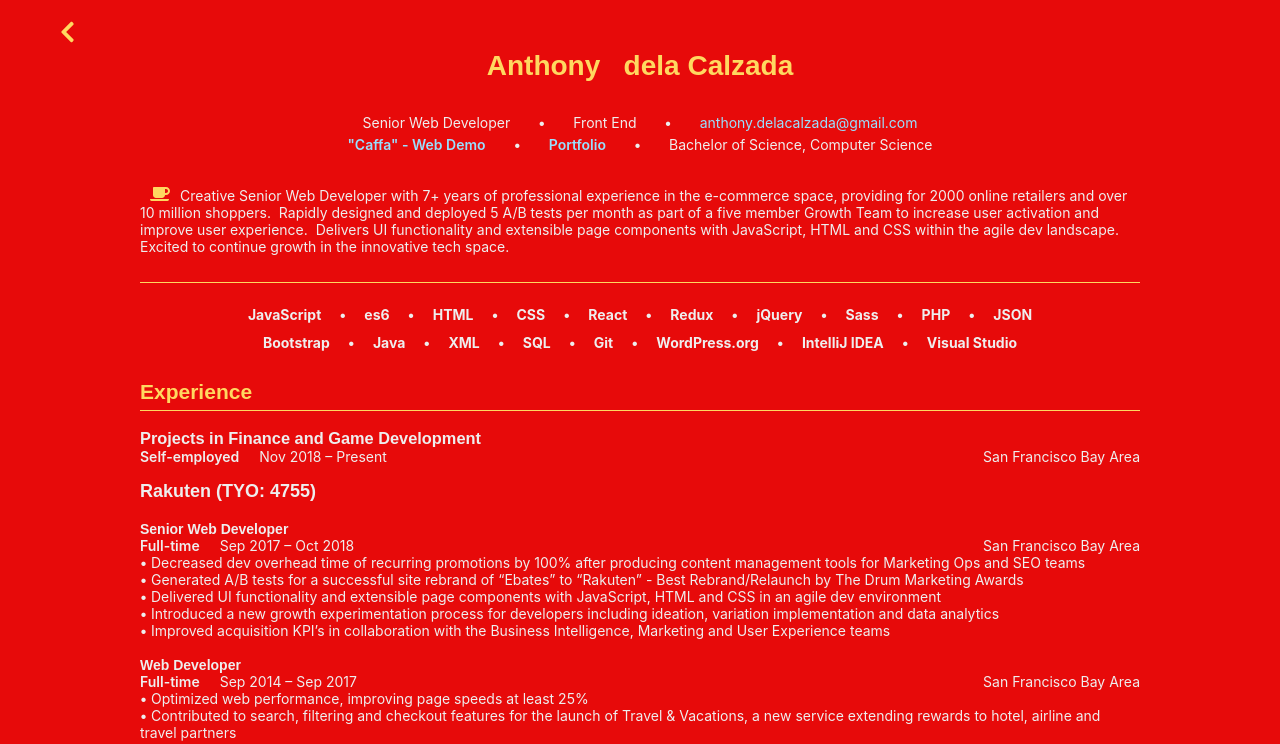
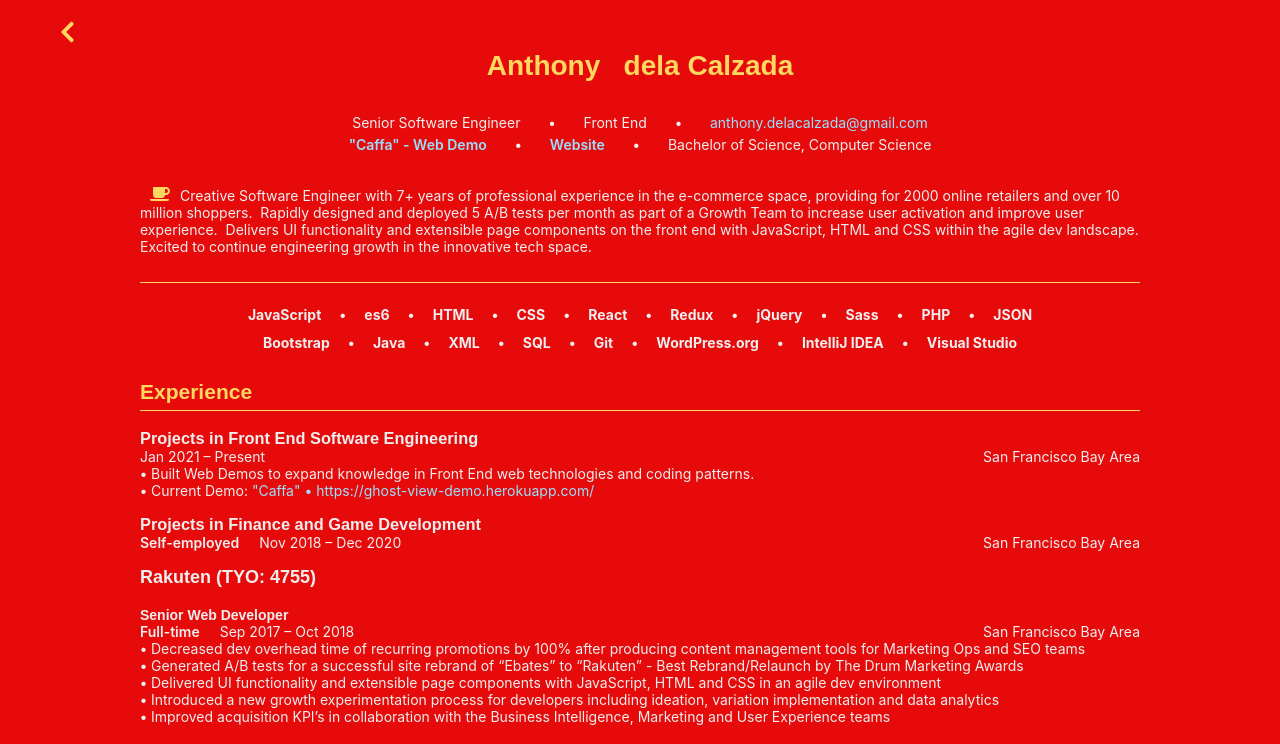
Before and after one commit to anthdclz/anthonymcmlxi, a React (Create React App) app: page /resume in a window 1280 px wide. Shown: the top 744 px of the page. Built offline with nearby package versions, Linux system fonts and the light colour scheme; what webfontloader would draw is missing.

Commit message:
Resume update w/web demos

```diff
--- a/src/components/resume/resume.component.jsx
+++ b/src/components/resume/resume.component.jsx
@@ -14,7 +14,7 @@ class Resume extends React.Component {
                     <h1>Anthony&nbsp;&nbsp;&nbsp;dela Calzada</h1>
                     <div className='r-hdr-content'>
                         <div className='mob-hidden'>
-                            <span className='r-hdr-item'>Senior Web Developer</span>
+                            <span className='r-hdr-item'>Senior Software Engineer</span>
                             <span className='fw-sb'>•</span>
                             <span className='r-hdr-item'>Front End</span>
                             <span className='fw-sb'>•</span>
@@ -23,21 +23,21 @@ class Resume extends React.Component {
                         <div className='mob-hidden print-hidden'>
                             <span className='r-hdr-item'><SimpleLink className='fw-sb' name='"Caffa" - Web Demo' url='https://ghost-view-demo.herokuapp.com/' /></span>
                             <span className='fw-sb'>•</span>
-                            <span className='r-hdr-item'><SimpleLink className='fw-sb' name='Portfolio' url='https://anthony-delacalzada.herokuapp.com/' /></span>
+                            <span className='r-hdr-item'><SimpleLink className='fw-sb' name='Website' url='https://anthony-delacalzada.herokuapp.com/' /></span>
                             <span className='fw-sb'>•</span>
                             <span className='r-hdr-item'>Bachelor of Science, Computer Science</span>
                         </div>
                         <div className='print-small web-hidden mob-hidden'>
                             <span className='r-hdr-item'>"Caffa" Web Demo:&nbsp;&nbsp;&nbsp;<SimpleLink url='https://ghost-view-demo.herokuapp.com/' /></span><br />
-                            <span className='r-hdr-item'>Portfolio:&nbsp;&nbsp;&nbsp;<SimpleLink url='https://anthony-delacalzada.herokuapp.com/' /></span>
+                            <span className='r-hdr-item'>Website:&nbsp;&nbsp;&nbsp;<SimpleLink url='https://anthony-delacalzada.herokuapp.com/' /></span>
                             <span className='fw-sb'>•</span>
                             <span className='r-hdr-item'>Bachelor of Science, Computer Science</span>
                         </div>
                         <div className='mob-hdr web-hidden print-hidden'>
-                            <div className='r-hdr-item'>Senior Web Developer</div>
+                            <div className='r-hdr-item'>Senior Software Engineer</div>
                             <div className='r-hdr-item'>Front End</div>
                             <div className='r-hdr-item'>
-                                <span className='r-hdr-item'><SimpleLink className='fw-sb' name='Portfolio' url='https://anthony-delacalzada.herokuapp.com/' /></span>
+                                <span className='r-hdr-item'><SimpleLink className='fw-sb' name='Website' url='https://anthony-delacalzada.herokuapp.com/' /></span>
                                 <span className='fw-sb'>•</span>
                                 <span className='r-hdr-item'><SimpleLink className='fw-sb' name='"Caffa" - Web Demo' url='https://ghost-view-demo.herokuapp.com/' /></span>
                             </div>
@@ -56,9 +56,9 @@ class Resume extends React.Component {
                     <div className='resume-section'>
                         <h2> </h2>
                         <div>Email: <a href="mailto:anthony.delacalzada@gmail.com?subject=Inquiry" target="_blank" rel="noopener noreferrer">anthony.delacalzada@gmail.com</a></div>
+                        <div>LinkedIn: <SimpleLink url='https://www.linkedin.com/in/anthony-dela-calzada/' /></div>
                         <div>Web Demo: <SimpleLink name='"Caffa" • https://ghost-view-demo.herokuapp.com/' url='https://ghost-view-demo.herokuapp.com/' /></div>
-                        <div>Portfolio: <SimpleLink url='https://anthony-delacalzada.herokuapp.com/' /></div>
-                        <div>LinkedIn: <SimpleLink url='https://www.linkedin.com/in/anthony-dela-calzada/' /></div>
+                        <div>Website: <SimpleLink url='https://anthony-delacalzada.herokuapp.com/' /></div>
                     </div>
                 </div>
             </div>
--- a/src/components/resume/sub-about.componet.jsx
+++ b/src/components/resume/sub-about.componet.jsx
@@ -5,7 +5,7 @@ class SubAbout extends React.Component {
     render() {
         return (
             <div className='resume-section'>
-                <div><CoffeeIcon />Creative Senior Web Developer with 7+ years of professional experience in the e-commerce space, providing for 2000 online retailers and over 10 million shoppers.&nbsp;&nbsp;Rapidly designed and deployed 5 A/B tests per month as part of a five member Growth Team to increase user activation and improve user experience.&nbsp;&nbsp;Delivers UI functionality and extensible page components with JavaScript, HTML and CSS within the agile dev landscape. Excited to continue growth in the innovative tech space.</div>
+                <div><CoffeeIcon />Creative Software Engineer with 7+ years of professional experience in the e-commerce space, providing for 2000 online retailers and over 10 million shoppers.&nbsp;&nbsp;Rapidly designed and deployed 5 A/B tests per month as part of a Growth Team to increase user activation and improve user experience.&nbsp;&nbsp;Delivers UI functionality and extensible page components on the front end with JavaScript, HTML and CSS within the agile dev landscape. Excited to continue engineering growth in the innovative tech space.</div>
             </div>
         );
     }
--- a/src/components/resume/sub-exp.component.jsx
+++ b/src/components/resume/sub-exp.component.jsx
@@ -6,9 +6,16 @@ class SubExp extends React.Component {
         return (
             <div className='resume-section'>
                 <h2>Experience</h2>
+                <h3 className='m-bottom-0'>Projects in Front End Software Engineering</h3>
+                <div className='resume-horiz'>
+                    <div>Jan 2021 – Present</div>
+                    <div>San Francisco Bay Area</div>
+                </div>
+                <span className='fw-sb'>•</span> Built Web Demos to expand knowledge in Front End web technologies and coding patterns.<br />
+                <span className='fw-sb'>•</span> Current Demo: <SimpleLink name='"Caffa" • https://ghost-view-demo.herokuapp.com/' url='https://ghost-view-demo.herokuapp.com/' /><br />
                 <h3 className='m-bottom-0'>Projects in Finance and Game Development</h3>
                 <div className='resume-horiz'>
-                    <div><span className='fw-sb'>Self-employed</span><span className='r-date'>Nov 2018 – Present</span></div>
+                    <div><span className='fw-sb'>Self-employed</span><span className='r-date'>Nov 2018 – Dec 2020</span></div>
                     <div>San Francisco Bay Area</div>
                 </div>
                 <h3><SimpleLink className='rak' name='Rakuten (TYO: 4755)' url='https://www.rakuten.com/r/ANTHON?eeid=28187' /></h3>
--- a/src/global.styles.js
+++ b/src/global.styles.js
@@ -192,7 +192,7 @@ h3{
 
       .resume-header{
         h1{
-          margin: 20px;
+          margin: 10px 20px 20px;
         }
         .r-hdr-item{
             font-size:12px;
--- a/src/pages/home-page/home-page.component.jsx
+++ b/src/pages/home-page/home-page.component.jsx
@@ -15,15 +15,15 @@ class HomePage extends React.Component {
                 <div className='page-wrapper'>
                     <div className='page-header m-top-60'>
                         <h2>Anthony&nbsp;&nbsp;&nbsp;dela Calzada</h2>
-                        <h3><span>Senior Web Developer</span><br className='web-hidden' /><span className='fw-sb mob-hidden'>•</span><span>Front End</span></h3>
+                        <h3><span>Senior Software Engineer</span><br className='web-hidden' /><span className='fw-sb mob-hidden'>•</span><span>Front End</span></h3>
                     </div>
                     <div className='page-divider'></div>
                     <div className='page-flex'>
                         <div className='page-column home-intro'>
                             <div><h3 className='m-top-0'><CoffeeIcon />Hi! Anthony here...</h3></div>
-                            <div>Creative Senior Web Developer with 7+ years of professional experience in the e-commerce space, providing for 2000 online retailers and over 10 million shoppers.</div>
-                            <div className='m-top-20'>Rapidly designed and deployed 5 A/B tests per month as part of a five member Growth Team to increase user activation and improve user experience.</div>
-                            <div className='m-top-20'>Delivers UI functionality and extensible page components with JavaScript, HTML and CSS within the agile dev landscape. Excited to continue growth in the innovative tech space.</div>
+                            <div>Creative Software Engineer with 7+ years of professional experience in the e-commerce space, providing for 2000 online retailers and over 10 million shoppers.</div>
+                            <div className='m-top-20'>Rapidly designed and deployed 5 A/B tests per month as part of a Growth Team to increase user activation and improve user experience.</div>
+                            <div className='m-top-20'>Delivers UI functionality and extensible page components on the front end with JavaScript, HTML and CSS within the agile dev landscape. Excited to continue engineering growth in the innovative tech space.</div>
                         </div>
                         <div className='page-column home-exp'>
                             <div>Nov 2018 – Present</div>
```
